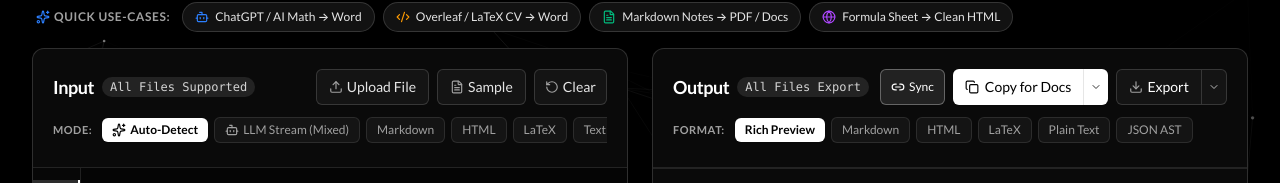
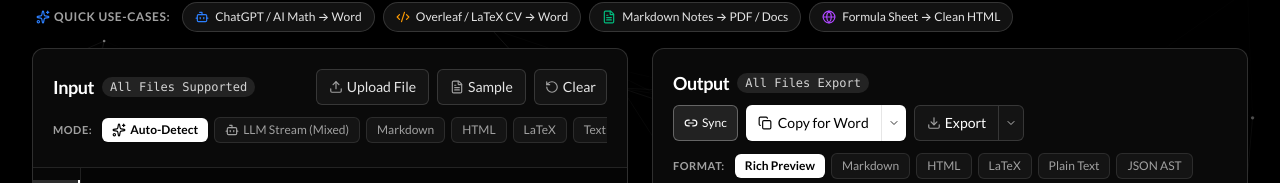
Before and after one commit to SniperRavan/Converter, a React (Vite) app: page / in a window 1280 px wide. Shown: the part 362-545 px from the top of the page. Built offline with nearby package versions, Linux system fonts and the light colour scheme; no server answers.

Commit message:
fix(clipboard): default to Word (MathML) copy and produce pure W3C presentation MathML

```diff
--- a/src/components/RichPreview.tsx
+++ b/src/components/RichPreview.tsx
@@ -422,6 +422,13 @@
       const mathml = kNode.querySelector('.katex-mathml math')
       const annotation = kNode.querySelector('annotation')
       if (annotation) annotation.remove()
+      const semantics = kNode.querySelector('semantics')
+      if (semantics && semantics.parentNode) {
+        while (semantics.firstChild) {
+          semantics.parentNode.insertBefore(semantics.firstChild, semantics)
+        }
+        semantics.remove()
+      }
       const katexHtml = kNode.querySelector('.katex-html')
       if (katexHtml) katexHtml.remove()
       if (mathml) {
--- a/src/components/Workspace.tsx
+++ b/src/components/Workspace.tsx
@@ -48,12 +48,12 @@
   const [copiedRichText, setCopiedRichText] = useState(false)
   const [showExportMenu, setShowExportMenu] = useState(false)
   const [showCopyMenu, setShowCopyMenu] = useState(false)
-  const [copyTarget, setCopyTarget] = useState<'docs' | 'word' | 'unicode' | 'latex'>(() => {
+  const [copyTarget, setCopyTarget] = useState<'word' | 'docs' | 'unicode' | 'latex'>(() => {
     if (typeof window !== 'undefined') {
-      const saved = localStorage.getItem('convertion_copy_target') as 'docs' | 'word' | 'unicode' | 'latex'
-      if (saved && ['docs', 'word', 'unicode', 'latex'].includes(saved)) return saved
+      const saved = localStorage.getItem('convertion_copy_target') as 'word' | 'docs' | 'unicode' | 'latex'
+      if (saved && ['word', 'docs', 'unicode', 'latex'].includes(saved)) return saved
     }
-    return 'docs'
+    return 'word'
   })
   const [exportPreviewOpen, setExportPreviewOpen] = useState(false)
   const [exportPreviewType, setExportPreviewType] = useState<ExportType>('word')
@@ -573,11 +573,11 @@
                             ? 'Copy Output'
                             : copyTarget === 'word'
                             ? 'Copy for Word'
+                            : copyTarget === 'docs'
+                            ? 'Copy for Docs'
                             : copyTarget === 'unicode'
                             ? 'Copy Clean Text'
-                            : copyTarget === 'latex'
-                            ? 'Copy LaTeX'
-                            : 'Copy for Docs'}
+                            : 'Copy LaTeX'}
                         </span>
                       </>
                     )}
@@ -604,6 +604,19 @@
                       </div>
 
                       <button
+                        onClick={() => handleCopy('word')}
+                        className={`w-full text-left px-3.5 py-2 hover:bg-[#FAF5ED] dark:hover:bg-[#1c1c1c] flex items-center justify-between text-neutral-800 dark:text-neutral-200 cursor-pointer ${
+                          copyTarget === 'word' ? 'bg-[#FAF5ED]/80 dark:bg-white/[0.08] font-semibold' : ''
+                        }`}
+                      >
+                        <div>
+                          <div className="text-neutral-900 dark:text-white font-medium">MS Word (MathML)</div>
+                          <div className="text-[10px] text-neutral-500">Native editable equation objects</div>
+                        </div>
+                        <span className="text-[10px] text-emerald-500 font-mono font-bold">WORD</span>
+                      </button>
+
+                      <button
                         onClick={() => handleCopy('docs')}
                         className={`w-full text-left px-3.5 py-2 hover:bg-[#FAF5ED] dark:hover:bg-[#1c1c1c] flex items-center justify-between text-neutral-800 dark:text-neutral-200 cursor-pointer ${
                           copyTarget === 'docs' ? 'bg-[#FAF5ED]/80 dark:bg-white/[0.08] font-semibold' : ''
@@ -614,19 +627,6 @@
                           <div className="text-[10px] text-neutral-500">Rendered images + Unicode text</div>
                         </div>
                         <span className="text-[10px] text-blue-500 font-mono font-bold">DOCS</span>
-                      </button>
-
-                      <button
-                        onClick={() => handleCopy('word')}
-                        className={`w-full text-left px-3.5 py-2 hover:bg-[#FAF5ED] dark:hover:bg-[#1c1c1c] flex items-center justify-between text-neutral-800 dark:text-neutral-200 cursor-pointer ${
-                          copyTarget === 'word' ? 'bg-[#FAF5ED]/80 dark:bg-white/[0.08] font-semibold' : ''
-                        }`}
-                      >
-                        <div>
-                          <div className="text-neutral-900 dark:text-white font-medium">MS Word (MathML)</div>
-                          <div className="text-[10px] text-neutral-500">Native editable equation objects</div>
-                        </div>
-                        <span className="text-[10px] text-emerald-500 font-mono font-bold">WORD</span>
                       </button>
 
                       <button
--- a/src/renderers/html.ts
+++ b/src/renderers/html.ts
@@ -37,6 +37,7 @@
     })
     return raw
       .replace(/<annotation[^>]*>[\s\S]*?<\/annotation>/gi, '')
+      .replace(/<semantics>\s*([\s\S]*?)\s*<\/semantics>/gi, '$1')
       .replace(/^<span[^>]*>/, '')
       .replace(/<\/span>$/, '')
       .trim()
```
